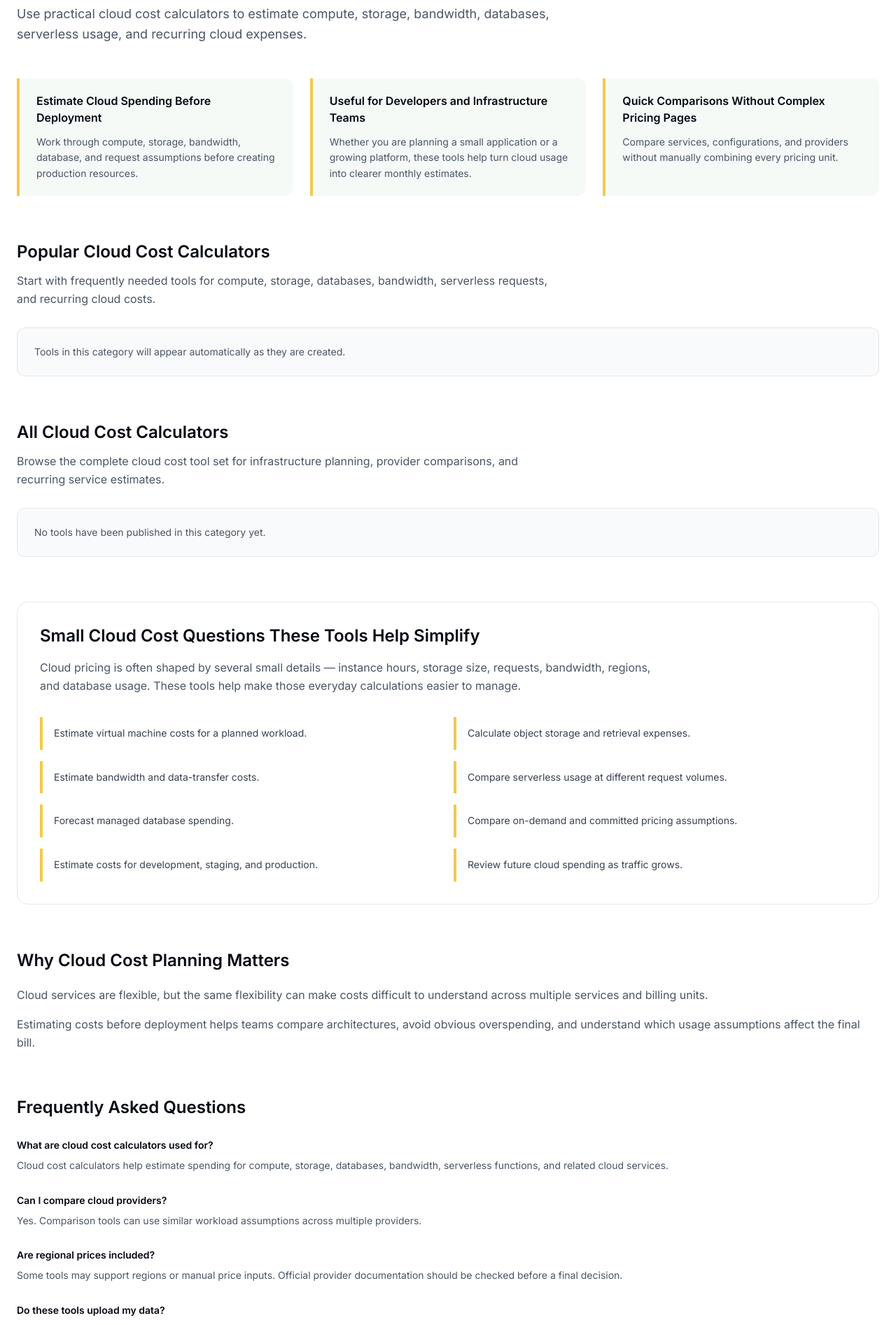
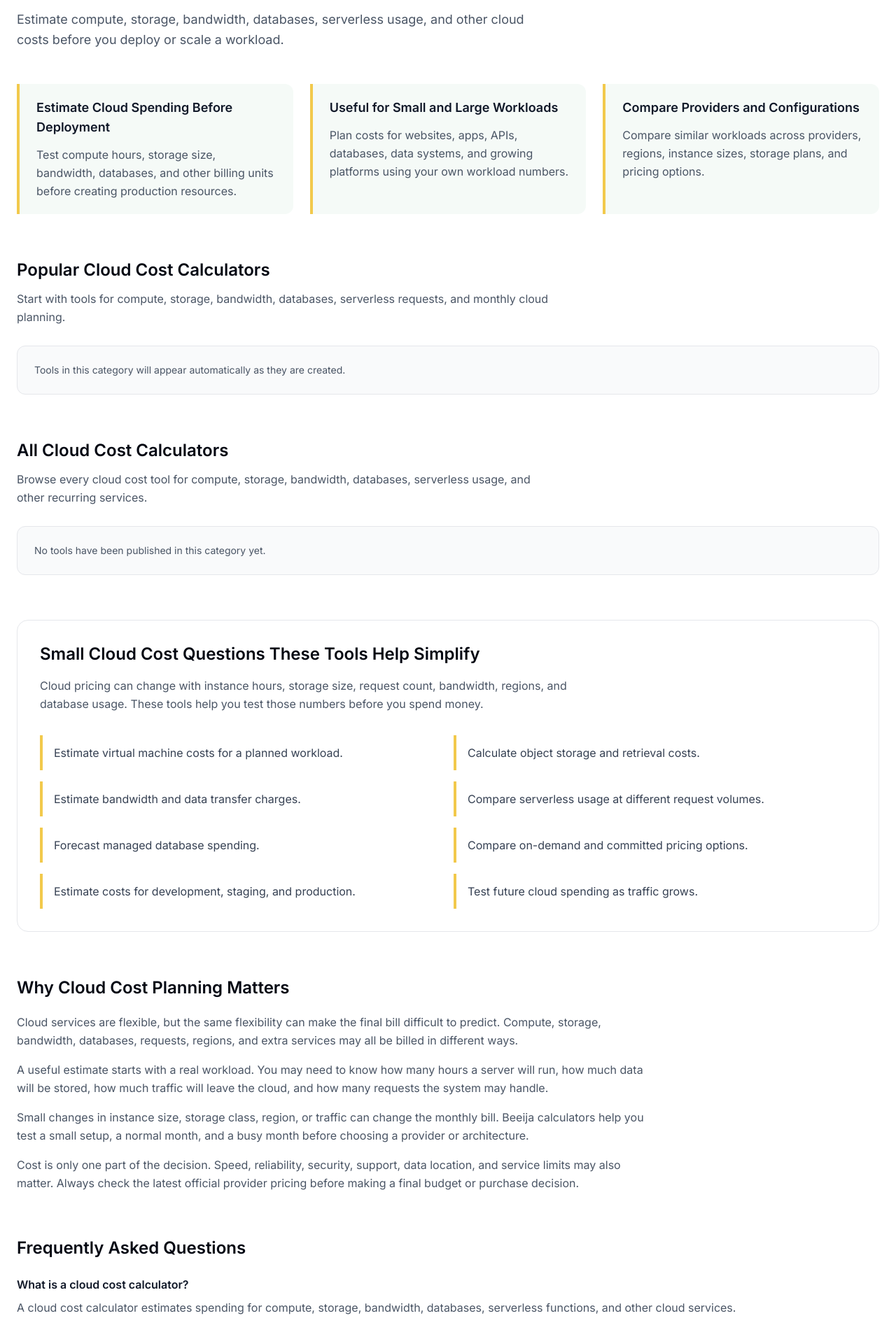
Before and after one commit to vaarunsonawwane-ops/beeija, a Next.js app: page /categories/cloud-cost-calculators in a window 1280 px wide. Shown: the part 320-2214 px from the top of the page at 70% size. Built offline with nearby package versions, Linux system fonts and the light colour scheme.

Commit message:
Update page.tsx

```diff
--- a/app/categories/cloud-cost-calculators/page.tsx
+++ b/app/categories/cloud-cost-calculators/page.tsx
@@ -1,4 +1,5 @@
 import Link from "next/link";
+import type { Metadata } from "next";
 import { tools } from "@/app/data/tools";
 
 const categoryTools = tools.filter(
@@ -7,23 +8,63 @@ const categoryTools = tools.filter(
 
 const featuredTools = categoryTools.slice(0, 6);
 
-export const metadata = {
-  title: "Cloud Cost Calculators | Beeija",
+export const metadata: Metadata = {
+  title: "Cloud Cost Calculators for Compute, Storage & Bandwidth",
 
   description:
-    "Use practical cloud cost calculators to estimate compute, storage, bandwidth, databases, serverless usage, and recurring cloud expenses.",
+    "Estimate cloud compute, storage, bandwidth, database, serverless, and monthly infrastructure costs with simple planning calculators.",
+
+  keywords: [
+    "cloud cost calculator",
+    "cloud pricing calculator",
+    "AWS cost calculator",
+    "Azure cost calculator",
+    "Google Cloud cost calculator",
+    "cloud compute cost calculator",
+    "cloud storage cost calculator",
+    "cloud bandwidth cost calculator",
+    "cloud database cost calculator",
+    "serverless cost calculator",
+    "cloud infrastructure cost calculator",
+    "monthly cloud cost calculator",
+    "cloud cost estimator",
+    "cloud spending calculator",
+    "cloud migration cost calculator",
+  ],
 
   alternates: {
     canonical: "https://beeija.com/categories/cloud-cost-calculators",
+  },
+
+  openGraph: {
+    title: "Cloud Cost Calculators for Compute, Storage & Bandwidth",
+
+    description:
+      "Estimate cloud compute, storage, bandwidth, database, serverless, and monthly infrastructure costs before deployment.",
+
+    url: "https://beeija.com/categories/cloud-cost-calculators",
+
+    siteName: "Beeija",
+
+    type: "website",
+  },
+
+  twitter: {
+    card: "summary_large_image",
+
+    title: "Cloud Cost Calculators for Compute, Storage & Bandwidth",
+
+    description:
+      "Use simple calculators to estimate compute, storage, bandwidth, database, serverless, and other cloud costs.",
   },
 };
 
 export default function CategoryPage() {
   return (
     <main className="min-h-screen bg-white">
-      <section className="mx-auto max-w-7xl px-6 py-12">
+      <section className="mx-auto max-w-7xl px-6 py-16">
         {/* BREADCRUMB */}
-        <div className="mb-10 flex items-center text-sm text-gray-500">
+        <div className="mb-8 flex items-center text-sm text-gray-500">
           <Link
             href="/"
             className="transition-colors duration-200 hover:!text-[var(--yellow-dark)]"
@@ -51,67 +92,74 @@ export default function CategoryPage() {
             Cloud Cost Calculators for Compute, Storage, and Bandwidth
           </h1>
 
-          <p className="mt-5 text-base leading-relaxed text-gray-600 md:text-lg">
-            Use practical cloud cost calculators to estimate compute, storage, bandwidth, databases, serverless usage, and recurring cloud expenses.
+          <p className="mt-5 text-lg leading-relaxed text-gray-600">
+            Estimate compute, storage, bandwidth, databases, serverless usage,
+            and other cloud costs before you deploy or scale a workload.
           </p>
         </div>
 
         {/* INTRO CARDS */}
         <div className="mt-12 grid gap-6 md:grid-cols-3">
           <article className="rounded-r-xl border-l-4 border-[#F2C94C] bg-[#F5FAF7] px-6 py-5">
-            <h2 className="text-base font-semibold text-gray-950">
+            <h2 className="text-lg font-semibold text-gray-900">
               Estimate Cloud Spending Before Deployment
             </h2>
 
-            <p className="mt-3 text-sm leading-relaxed text-gray-600">
-              Work through compute, storage, bandwidth, database, and request assumptions before creating production resources.
+            <p className="mt-3 text-base leading-relaxed text-gray-600">
+              Test compute hours, storage size, bandwidth, databases, and other
+              billing units before creating production resources.
             </p>
           </article>
 
           <article className="rounded-r-xl border-l-4 border-[#F2C94C] bg-[#F5FAF7] px-6 py-5">
-            <h2 className="text-base font-semibold text-gray-950">
-              Useful for Developers and Infrastructure Teams
+            <h2 className="text-lg font-semibold text-gray-900">
+              Useful for Small and Large Workloads
             </h2>
 
-            <p className="mt-3 text-sm leading-relaxed text-gray-600">
-              Whether you are planning a small application or a growing platform, these tools help turn cloud usage into clearer monthly estimates.
+            <p className="mt-3 text-base leading-relaxed text-gray-600">
+              Plan costs for websites, apps, APIs, databases, data systems, and
+              growing platforms using your own workload numbers.
             </p>
           </article>
 
           <article className="rounded-r-xl border-l-4 border-[#F2C94C] bg-[#F5FAF7] px-6 py-5">
-            <h2 className="text-base font-semibold text-gray-950">
-              Quick Comparisons Without Complex Pricing Pages
+            <h2 className="text-lg font-semibold text-gray-900">
+              Compare Providers and Configurations
             </h2>
 
-            <p className="mt-3 text-sm leading-relaxed text-gray-600">
-              Compare services, configurations, and providers without manually combining every pricing unit.
+            <p className="mt-3 text-base leading-relaxed text-gray-600">
+              Compare similar workloads across providers, regions, instance
+              sizes, storage plans, and pricing options.
             </p>
           </article>
         </div>
 
-        {/* POPULAR TOOLS */}
+        {/* FEATURED TOOLS */}
         <section className="mt-16">
+          <div className="max-w-3xl">
             <h2 className="text-2xl font-semibold text-gray-950">
               Popular Cloud Cost Calculators
             </h2>
 
-          <p className="mt-3 max-w-3xl text-sm leading-relaxed text-gray-600 md:text-base">
-            Start with frequently needed tools for compute, storage, databases, bandwidth, serverless requests, and recurring cloud costs.
+            <p className="mt-3 text-gray-600 leading-relaxed">
+              Start with tools for compute, storage, bandwidth, databases,
+              serverless requests, and monthly cloud planning.
             </p>
+          </div>
 
           {featuredTools.length > 0 ? (
-            <div className="mt-7 grid gap-5 md:grid-cols-2 lg:grid-cols-3">
+            <div className="mt-6 grid gap-5 md:grid-cols-2 lg:grid-cols-3">
               {featuredTools.map((tool) => (
                 <Link
                   key={tool.href}
                   href={tool.href}
-                  className="group rounded-xl border border-gray-200 bg-white p-6 transition duration-200 hover:-translate-y-1 hover:shadow-md"
+                  className="group rounded-2xl border border-gray-200 bg-white p-6 shadow-sm transition hover:-translate-y-1 hover:shadow-md"
                 >
-                  <h3 className="text-base font-semibold text-gray-950">
+                  <h3 className="text-lg font-semibold text-gray-900 transition-colors duration-200 group-hover:text-[var(--green)]">
                     {tool.title}
                   </h3>
 
-                  <p className="mt-3 text-sm leading-relaxed text-gray-600">
+                  <p className="mt-3 text-base leading-relaxed text-gray-600">
                     {tool.description}
                   </p>
 
@@ -123,34 +171,38 @@ export default function CategoryPage() {
             </div>
           ) : (
             <p className="mt-7 rounded-xl border border-gray-200 bg-gray-50 p-6 text-sm text-gray-600">
-              Tools in this category will appear automatically as they are created.
+              Tools in this category will appear automatically as they are
+              created.
             </p>
           )}
         </section>
 
         {/* ALL TOOLS */}
         <section className="mt-16">
+          <div className="max-w-3xl">
             <h2 className="text-2xl font-semibold text-gray-950">
               All Cloud Cost Calculators
             </h2>
 
-          <p className="mt-3 max-w-3xl text-sm leading-relaxed text-gray-600 md:text-base">
-            Browse the complete cloud cost tool set for infrastructure planning, provider comparisons, and recurring service estimates.
+            <p className="mt-3 text-gray-600 leading-relaxed">
+              Browse every cloud cost tool for compute, storage, bandwidth,
+              databases, serverless usage, and other recurring services.
             </p>
+          </div>
 
           {categoryTools.length > 0 ? (
-            <div className="mt-7 grid gap-5 md:grid-cols-2 lg:grid-cols-3">
+            <div className="mt-6 grid gap-5 md:grid-cols-2 lg:grid-cols-3">
               {categoryTools.map((tool) => (
                 <Link
                   key={tool.href}
                   href={tool.href}
-                  className="rounded-xl border border-gray-200 bg-white p-6 transition duration-200 hover:-translate-y-1 hover:shadow-md"
+                  className="rounded-2xl border border-gray-200 bg-white p-6 shadow-sm transition duration-200 hover:-translate-y-1 hover:shadow-md"
                 >
-                  <h3 className="text-base font-semibold text-gray-950">
+                  <h3 className="text-lg font-semibold text-gray-900">
                     {tool.title}
                   </h3>
 
-                  <p className="mt-3 text-sm leading-relaxed text-gray-600">
+                  <p className="mt-3 text-base leading-relaxed text-gray-600">
                     {tool.description}
                   </p>
                 </Link>
@@ -163,32 +215,34 @@ export default function CategoryPage() {
           )}
         </section>
 
-        {/* TASKS */}
+        {/* USE CASES */}
         <section className="mt-16 rounded-2xl border border-gray-200 bg-white p-7 md:p-8">
           <h2 className="text-2xl font-semibold text-gray-950">
             Small Cloud Cost Questions These Tools Help Simplify
           </h2>
 
-          <p className="mt-4 max-w-4xl text-sm leading-relaxed text-gray-600 md:text-base">
-            Cloud pricing is often shaped by several small details — instance hours, storage size, requests, bandwidth, regions, and database usage. These tools help make those everyday calculations easier to manage.
+          <p className="mt-4 max-w-3xl text-gray-600 leading-relaxed">
+            Cloud pricing can change with instance hours, storage size, request
+            count, bandwidth, regions, and database usage. These tools help you
+            test those numbers before you spend money.
           </p>
 
           <div className="mt-8 grid gap-4 md:grid-cols-2">
             {[
               "Estimate virtual machine costs for a planned workload.",
-              "Calculate object storage and retrieval expenses.",
-              "Estimate bandwidth and data-transfer costs.",
+              "Calculate object storage and retrieval costs.",
+              "Estimate bandwidth and data transfer charges.",
               "Compare serverless usage at different request volumes.",
               "Forecast managed database spending.",
-              "Compare on-demand and committed pricing assumptions.",
+              "Compare on-demand and committed pricing options.",
               "Estimate costs for development, staging, and production.",
-              "Review future cloud spending as traffic grows."
+              "Test future cloud spending as traffic grows.",
             ].map((item) => (
               <div
                 key={item}
                 className="border-l-4 border-[#F2C94C] bg-white px-4 py-3"
               >
-                <p className="text-sm leading-relaxed text-gray-700">
+                <p className="text-base leading-relaxed text-gray-700">
                   {item}
                 </p>
               </div>
@@ -202,10 +256,34 @@ export default function CategoryPage() {
             Why Cloud Cost Planning Matters
           </h2>
 
-          <div className="mt-5 space-y-4 text-sm leading-relaxed text-gray-600 md:text-base">
-          <p>Cloud services are flexible, but the same flexibility can make costs difficult to understand across multiple services and billing units.</p>
+          <div className="mt-5 max-w-4xl space-y-4 text-gray-600 leading-relaxed">
+            <p>
+              Cloud services are flexible, but the same flexibility can make
+              the final bill difficult to predict. Compute, storage, bandwidth,
+              databases, requests, regions, and extra services may all be billed
+              in different ways.
+            </p>
 
-          <p>Estimating costs before deployment helps teams compare architectures, avoid obvious overspending, and understand which usage assumptions affect the final bill.</p>
+            <p>
+              A useful estimate starts with a real workload. You may need to
+              know how many hours a server will run, how much data will be
+              stored, how much traffic will leave the cloud, and how many
+              requests the system may handle.
+            </p>
+
+            <p>
+              Small changes in instance size, storage class, region, or traffic
+              can change the monthly bill. Beeija calculators help you test a
+              small setup, a normal month, and a busy month before choosing a
+              provider or architecture.
+            </p>
+
+            <p>
+              Cost is only one part of the decision. Speed, reliability,
+              security, support, data location, and service limits may also
+              matter. Always check the latest official provider pricing before
+              making a final budget or purchase decision.
+            </p>
           </div>
         </section>
 
@@ -215,44 +293,75 @@ export default function CategoryPage() {
             Frequently Asked Questions
           </h2>
 
-          <div className="mt-7 space-y-7">
+          <div className="mt-6 space-y-6">
             <div>
-            <h3 className="text-sm font-semibold text-gray-950">
-              What are cloud cost calculators used for?
+              <h3 className="font-semibold text-gray-900">
+                What is a cloud cost calculator?
               </h3>
 
-            <p className="mt-2 text-sm leading-relaxed text-gray-600">
-              Cloud cost calculators help estimate spending for compute, storage, databases, bandwidth, serverless functions, and related cloud services.
+              <p className="mt-2 text-gray-600 leading-relaxed">
+                A cloud cost calculator estimates spending for compute,
+                storage, bandwidth, databases, serverless functions, and other
+                cloud services.
               </p>
             </div>
 
             <div>
-            <h3 className="text-sm font-semibold text-gray-950">
-              Can I compare cloud providers?
+              <h3 className="font-semibold text-gray-900">
+                How do I estimate monthly cloud costs?
               </h3>
 
-            <p className="mt-2 text-sm leading-relaxed text-gray-600">
-              Yes. Comparison tools can use similar workload assumptions across multiple providers.
+              <p className="mt-2 text-gray-600 leading-relaxed">
+                Start with the resources you need, expected usage, region, and
+                billing period. Then add compute, storage, data transfer,
+                database, and request costs for a normal month.
               </p>
             </div>
 
             <div>
-            <h3 className="text-sm font-semibold text-gray-950">
-              Are regional prices included?
+              <h3 className="font-semibold text-gray-900">
+                Can I compare cloud providers?
               </h3>
 
-            <p className="mt-2 text-sm leading-relaxed text-gray-600">
-              Some tools may support regions or manual price inputs. Official provider documentation should be checked before a final decision.
+              <p className="mt-2 text-gray-600 leading-relaxed">
+                Yes. Use the same workload and usage numbers across providers
+                to compare possible costs more fairly.
               </p>
             </div>
 
             <div>
-            <h3 className="text-sm font-semibold text-gray-950">
+              <h3 className="font-semibold text-gray-900">
+                Why can data transfer make cloud costs higher?
+              </h3>
+
+              <p className="mt-2 text-gray-600 leading-relaxed">
+                Many providers charge for data leaving the cloud or moving
+                between regions and services. High traffic can make these
+                charges a large part of the final bill.
+              </p>
+            </div>
+
+            <div>
+              <h3 className="font-semibold text-gray-900">
+                Are cloud cost estimates exact?
+              </h3>
+
+              <p className="mt-2 text-gray-600 leading-relaxed">
+                No. They are planning estimates. The final bill may change
+                because of updated prices, discounts, taxes, extra services, or
+                actual usage.
+              </p>
+            </div>
+
+            <div>
+              <h3 className="font-semibold text-gray-900">
                 Do these tools upload my data?
               </h3>
 
-            <p className="mt-2 text-sm leading-relaxed text-gray-600">
-              Most Beeija tools will run directly in your browser. Inputs are not uploaded unless a specific tool clearly requires an external pricing or URL check.
+              <p className="mt-2 text-gray-600 leading-relaxed">
+                Most Beeija tools run in your browser. Your inputs are not
+                uploaded unless a tool clearly says that it needs an external
+                price or URL check.
               </p>
             </div>
           </div>
```
Lines whose indentation alone changed are shown as unchanged.
